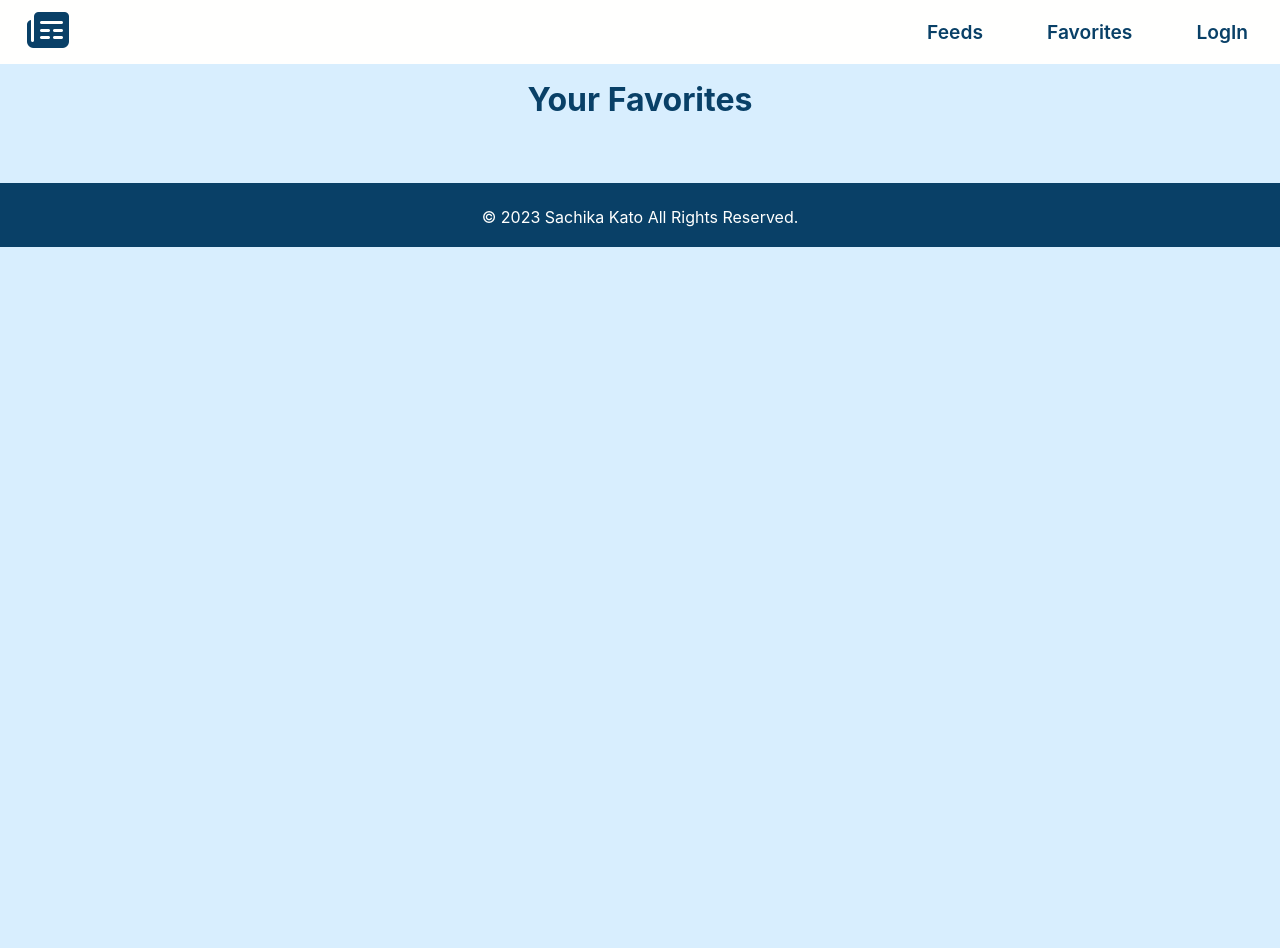
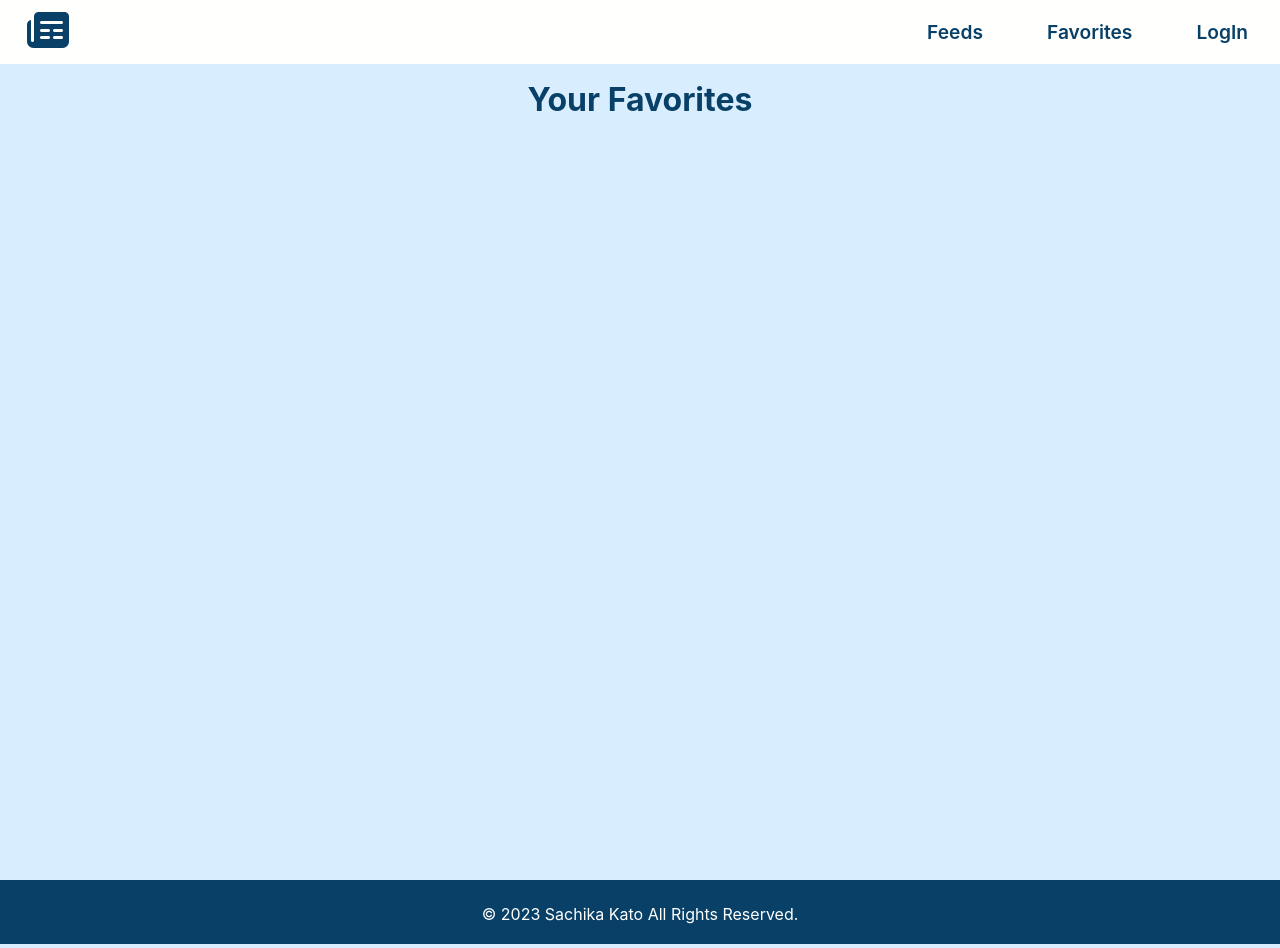
Before and after one commit to sachika13125/blog-app, a React (Create React App) app: page /favorites in a window 1280 px wide. Before the commit the page ends 800 px from the top, so only its background shows below. Built offline with nearby package versions, Linux system fonts and the light colour scheme.

Commit message:
set min-height

```diff
--- a/src/components/Favorites.css
+++ b/src/components/Favorites.css
@@ -1,3 +1,7 @@
+.favorites {
+    min-height: 100vh;
+}
+
 .favorites ul {
     margin: 2rem auto;
     list-style: none;
--- a/src/components/NewsFeed.css
+++ b/src/components/NewsFeed.css
@@ -1,3 +1,7 @@
+.news-feed {
+    min-height: 100vh;
+}
+
 /* Title */
 h1 {
     color: #094067;
```
